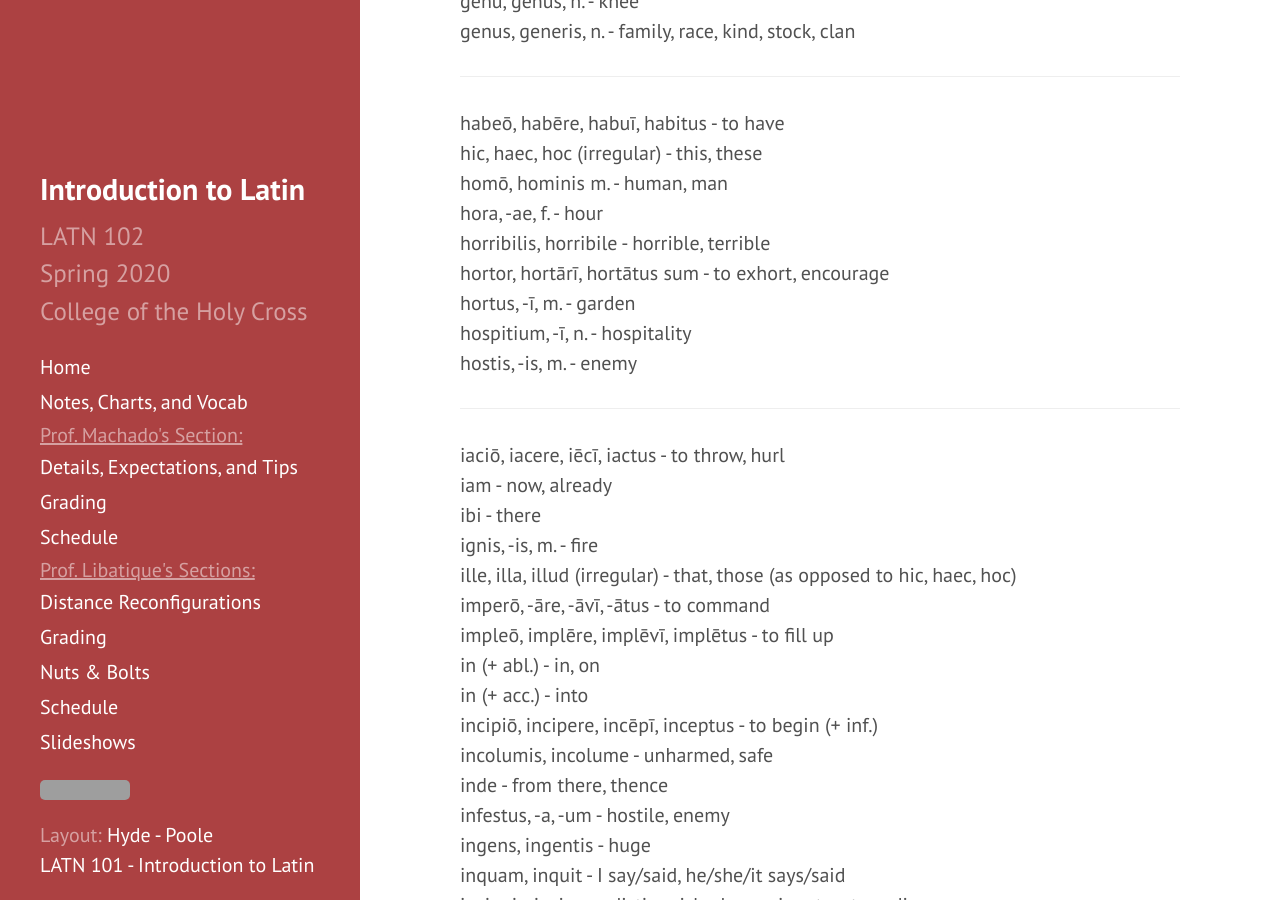
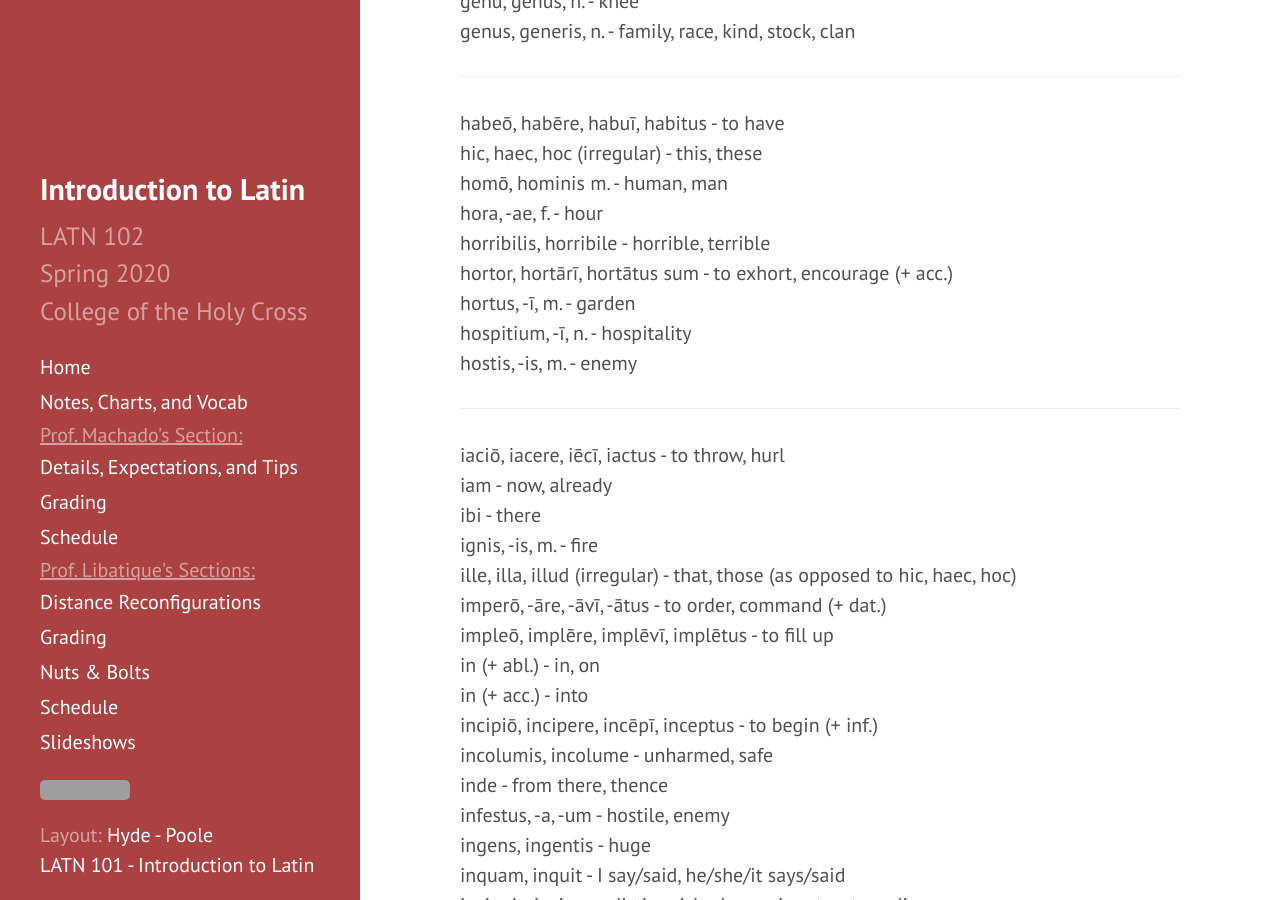
Before and after one commit to DLibatique/LATN102-S20, a Jekyll site: the page built from vocab/master-LATN101.md, in a window 1280 px wide and 900 px high, scrolled down 3230 px. Built offline with Jekyll 4.4.1, drawn with Linux system fonts in a browser that asks for light colours; some of the changed text lies outside the part shown; grey boxes are pictures that could not be loaded.

Commit message:
added object cases to some verbs

```diff
--- a/vocab/master-LATN101.md
+++ b/vocab/master-LATN101.md
@@ -125,7 +125,7 @@
 homō, hominis m. - human, man
 hora, -ae, f. - hour
 horribilis, horribile - horrible, terrible
-hortor, hortārī, hortātus sum - to exhort, encourage
+hortor, hortārī, hortātus sum - to exhort, encourage (+ acc.)
 hortus, -ī, m. - garden
 hospitium, -ī, n. - hospitality
 hostis, -is, m. - enemy
@@ -137,7 +137,7 @@
 ibi - there
 ignis, -is, m. - fire
 ille, illa, illud (irregular) - that, those (as opposed to hic, haec, hoc)
-imperō, -āre, -āvī, -ātus - to command
+imperō, -āre, -āvī, -ātus - to order, command (+ dat.)
 impleō, implēre, implēvī, implētus - to fill up
 in (+ abl.) - in, on
 in (+ acc.) - into
@@ -181,7 +181,7 @@
 mīles, mīlitis, m. - soldier
 miror, mirārī, mirātus sum - to marvel at, wonder
 mittō, mittere, mīsī, missus - to send
-moneō, monēre, monuī, monitus - to warn
+moneō, monēre, monuī, monitus - to warn, advise (+ acc.)
 mons, montis, m. - mountain
 monstrum, monstrī n. - monster, beast
 morior, morī, mortuus sum - to die
@@ -256,7 +256,7 @@
 reor, rērī, rātus sum - to think, believe, suppose
 rēs, reī, f. - thing, matter, situation, affair
 rēx, rēgis m. - king
-rogō, rogāre, rogāvī, rogātus - to ask
+rogō, rogāre, rogāvī, rogātus - to ask (+ acc.)
 
 ***
 
```
